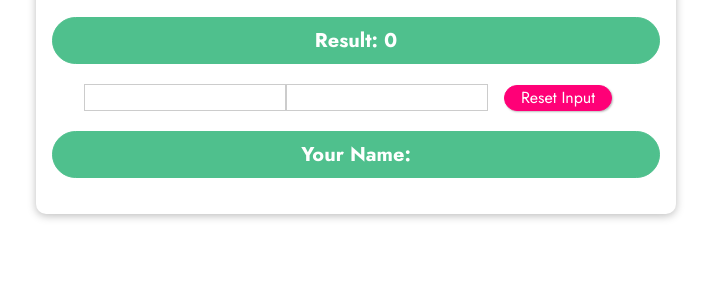
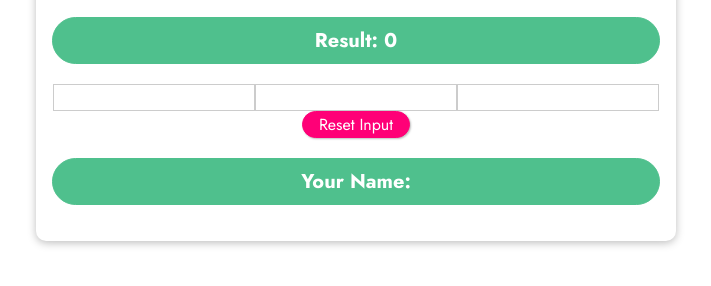
Before and after one commit to creaturemonster/basicVue3Project5, a plain HTML site: page index.html in a window 1280 px wide. Shown: the part 328-614 px from the top of the page, without its empty margins (284-995 px from the left). Drawn offline with nearby package versions, Linux system fonts and the light colour scheme.

Commit message:
Update index.html

```diff
--- a/index.html
+++ b/index.html
@@ -21,7 +21,8 @@
       <button v-on:click="add(10)">Add 10</button>
       <button v-on:click="reduce(5)">Subtract 5</button>
       <p>Result: {{ counter }}</p>
-      <input type="text" v-model="name">
+      <input type="text" v-model="fullName">
+      <input type="text" v-model="lastName">
       <input type="text" v-bind:value="name" v-on:input="setName($event, 'Schwarzmüller')">
       <button v-on:click="resetInput">Reset Input</button>
       <p>Your Name: {{ fullName }}</p>
```
